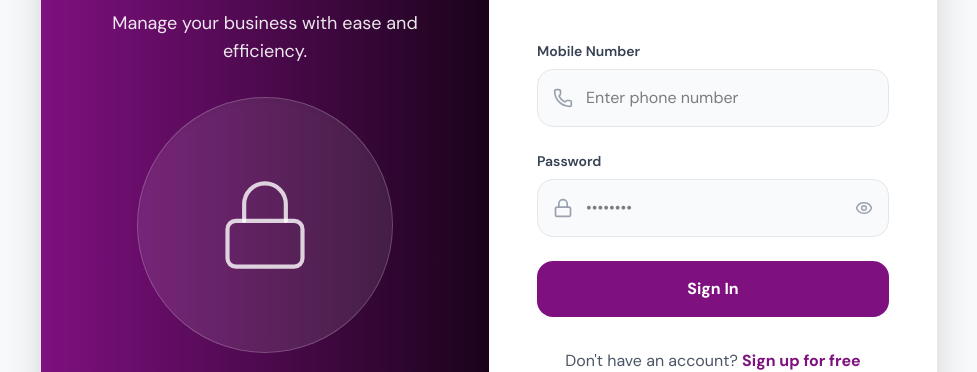
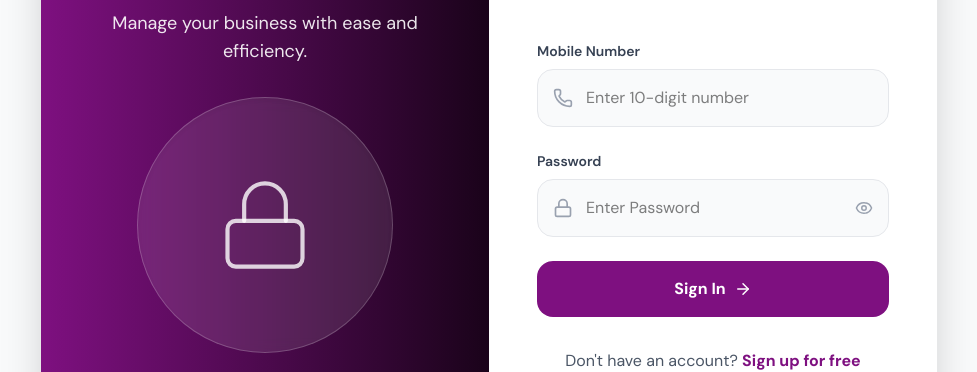
Before and after one commit to SondkarKrushna/DMI_Vendor_Panel, a React (Vite) app: page /login in a window 1280 px wide. Shown: the part 247-619 px from the top of the page, without its empty margins (151-1128 px from the left). Built offline with nearby package versions, Linux system fonts and the light colour scheme.

Commit message:
validation messages add

```diff
--- a/src/Pages/Auth/Login.jsx
+++ b/src/Pages/Auth/Login.jsx
@@ -7,31 +7,68 @@ import { toast } from 'react-toastify';
 
 const Login = () => {
   const [showPassword, setShowPassword] = useState(false);
-  const [identifier, setIdentifier] = useState(''); // ✅ changed
+  const [identifier, setIdentifier] = useState('');
   const [password, setPassword] = useState('');
+
+  // Local state for validation errors
+  const [formErrors, setFormErrors] = useState({});
+
   const navigate = useNavigate();
+  const [loginVendor, { isLoading }] = useLoginVendorMutation();
 
-  const [loginVendor, { isLoading, error }] = useLoginVendorMutation();
+  // Validation Logic
+
+  const validate = () => {
+    const errors = {};
+    const phoneRegex = /^[0-9]{10}$/; // Adjust regex based on your country requirements
+
+    if (!identifier) {
+      errors.identifier = "Mobile number is required";
+    } else if (!phoneRegex.test(identifier)) {
+      errors.identifier = "Please enter a valid 10-digit mobile number";
+    }
+
+    if (!password) {
+      errors.password = "Password is required";
+    } else if (password.length < 6) {
+      errors.password = "Password must be at least 6 characters";
+    }
+
+    setFormErrors(errors);
+    return Object.keys(errors).length === 0;
+  };
 
   const handleLogin = async (e) => {
     e.preventDefault();
 
+    // 1. Client-side Validation
+    if (!validate()) {
+      message.error("fill all the details");
+      return;
+    }
+
     try {
+      // 2. API Call
       const res = await loginVendor({
         identifier,
         password
       }).unwrap();
 
+      // 3. Success Handling
       localStorage.setItem("token", res.token);
       localStorage.setItem("role", res.user?.role);
       localStorage.setItem("user", JSON.stringify(res.user));
 
-      toast.success("Login successful!");
+      toast.success(res.message || "Login successful!"); // Display API success message
       navigate('/dashboard');
 
     } catch (err) {
+      // 4. API Error Handling
       console.error("Login failed:", err);
-      toast.error(err?.data?.message || "Login failed");
+
+      // Capturing the error message from API response
+      const errorMessage = err?.data?.message || err?.error || "Login failed. Please try again.";
+      toast.error(errorMessage);
     }
   };
 
@@ -64,22 +101,62 @@ const Login = () => {
 
           <form onSubmit={handleLogin} className="space-y-6">
 
-            {/* IDENTIFIER FIELD (UI SAME, ONLY LOGIC CHANGED) */}
+            {/* IDENTIFIER FIELD */}
             <div className="group">
               <label className="block text-sm font-semibold text-gray-700 mb-2">
                 Mobile Number
               </label>
               <div className="relative">
-                <Phone className="absolute left-4 top-1/2 -translate-y-1/2 text-gray-400" size={20} />
+                <Phone
+                  className={`absolute left-4 top-1/2 -translate-y-1/2 transition-colors ${formErrors.identifier ? 'text-red-500' : 'text-gray-400'
+                    }`}
+                  size={20}
+                />
                 <input
-                  type="number"   // ✅ changed from number/email
-                  required
+                  type="text"
+                  inputMode="numeric"
                   value={identifier}
-                  onChange={(e) => setIdentifier(e.target.value)}
-                  className="w-full pl-12 pr-4 py-4 bg-gray-50 border border-gray-200 rounded-2xl focus:ring-2 focus:ring-[#7E1080] outline-none"
-                  placeholder="Enter phone number"
+                  onChange={(e) => {
+                    // 1. Remove non-numeric characters
+                    const val = e.target.value.replace(/\D/g, '');
+
+                    // 2. Limit input to exactly 10 digits
+                    if (val.length <= 10) {
+                      setIdentifier(val);
+                    }
+
+                    // 3. Clear error message when user starts typing again
+                    if (formErrors.identifier) {
+                      setFormErrors({ ...formErrors, identifier: "" });
+                    }
+                  }}
+                  // Optional: Add blur validation to check length when user leaves the field
+                  onBlur={() => {
+                    if (identifier.length > 0 && identifier.length < 10) {
+                      setFormErrors({ ...formErrors, identifier: "Mobile number must be exactly 10 digits" });
+                    }
+                  }}
+                  className={`w-full pl-12 pr-4 py-4 bg-gray-50 border transition-all rounded-2xl outline-none ${formErrors.identifier
+                    ? 'border-red-500 focus:ring-2 focus:ring-red-200'
+                    : 'border-gray-200 focus:ring-2 focus:ring-[#7E1080]'
+                    }`}
+                  placeholder="Enter 10-digit number"
                 />
+
+                {/* Success indicator when exactly 10 digits are entered */}
+                {identifier.length === 10 && !formErrors.identifier && (
+                  <span className="absolute right-4 top-1/2 -translate-y-1/2 text-green-500 text-xs font-bold">
+                    ✓ Valid
+                  </span>
+                )}
               </div>
+
+              {/* Validation Message Display */}
+              {formErrors.identifier && (
+                <p className="text-red-500 text-xs mt-1 ml-2 font-medium animate-pulse">
+                  {formErrors.identifier}
+                </p>
+              )}
             </div>
 
             {/* PASSWORD */}
@@ -88,14 +165,16 @@ const Login = () => {
                 Password
               </label>
               <div className="relative">
-                <Lock className="absolute left-4 top-1/2 -translate-y-1/2 text-gray-400" size={20} />
+                <Lock className={`absolute left-4 top-1/2 -translate-y-1/2 ${formErrors.password ? 'text-red-400' : 'text-gray-400'}`} size={20} />
                 <input
                   type={showPassword ? 'text' : 'password'}
-                  required
                   value={password}
-                  onChange={(e) => setPassword(e.target.value)}
-                  className="w-full pl-12 pr-12 py-4 bg-gray-50 border border-gray-200 rounded-2xl focus:ring-2 focus:ring-[#7E1080] outline-none"
-                  placeholder="••••••••"
+                  onChange={(e) => {
+                    setPassword(e.target.value);
+                    if (formErrors.password) setFormErrors({ ...formErrors, password: "" });
+                  }}
+                  className={`w-full pl-12 pr-12 py-4 bg-gray-50 border ${formErrors.password ? 'border-red-500 focus:ring-red-200' : 'border-gray-200 focus:ring-[#7E1080]'} rounded-2xl outline-none transition-all`}
+                  placeholder="Enter Password"
                 />
                 <button
                   type="button"
@@ -105,23 +184,23 @@ const Login = () => {
                   {showPassword ? <EyeOff size={18} /> : <Eye size={18} />}
                 </button>
               </div>
+              {formErrors.password && (
+                <p className="text-red-500 text-xs mt-1 ml-2">{formErrors.password}</p>
+              )}
             </div>
 
-            {/* BUTTON */}
+            {/* SUBMIT BUTTON */}
             <button
               type="submit"
               disabled={isLoading}
-              className="w-full bg-[#7E1080] text-white font-bold py-4 rounded-2xl flex items-center justify-center gap-2"
+              className="w-full bg-[#7E1080] hover:bg-[#630d64] transition-colors text-white font-bold py-4 rounded-2xl flex items-center justify-center gap-2 disabled:opacity-70"
             >
-              {isLoading ? <PulseLoader size={8} color="#fff" /> : "Sign In"}
+              {isLoading ? <PulseLoader size={8} color="#fff" /> : (
+                <>
+                  Sign In <ArrowRight size={18} />
+                </>
+              )}
             </button>
-
-            {/* ERROR */}
-            {error && (
-              <p className="text-red-500 text-sm">
-                {error?.data?.message || error?.error || "Login failed"}
-              </p>
-            )}
 
           </form>
 
```
